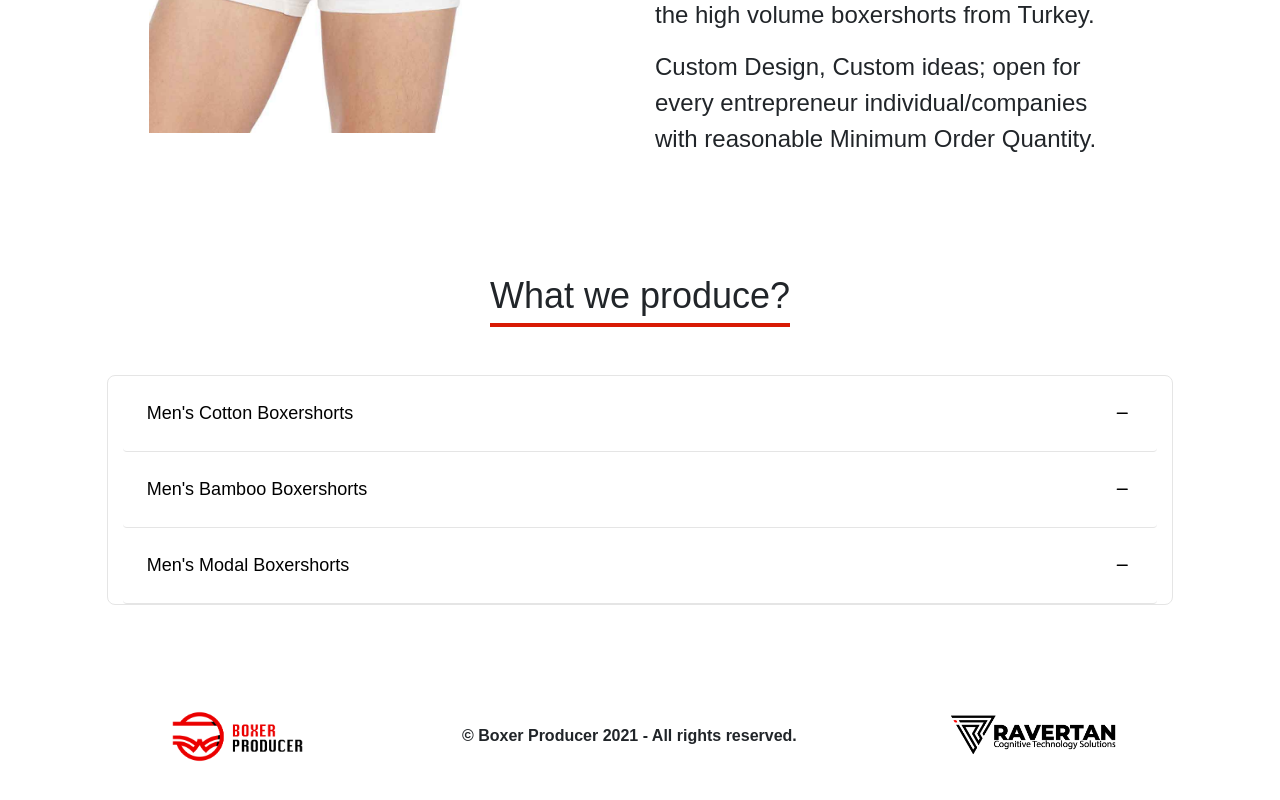
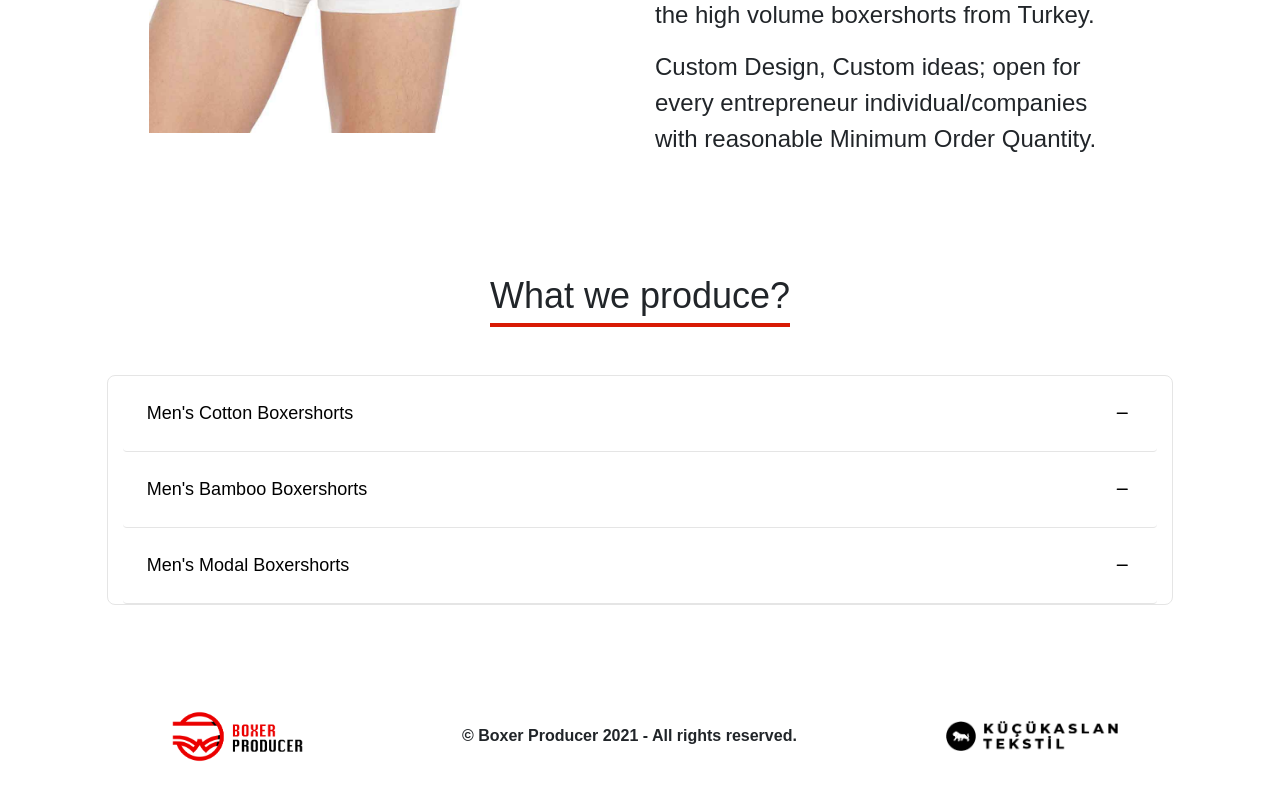
Before and after one commit to Sezer-dev/Boxer-Producer, a Nuxt app: page / in a window 1280 px wide. Shown: the part 1795-2595 px from the top of the page. Built offline with nearby package versions, Linux system fonts and the light colour scheme.

Commit message:
Changed footer logo and it's external link

```diff
--- a/components/Footer.vue
+++ b/components/Footer.vue
@@ -12,11 +12,11 @@
         </p>
       </div>
       <div>
-        <a href="https://ravertan.com">
+        <a href="https://kucukaslantekstil.com/">
           <img
-            class="ravertan-logo"
-            src="~/assets/images/ravertan-logo.png"
-            alt="ravertan logo"
+            class="kucukaslantekstil-logo"
+            src="~/assets/images/kucukaslan-master.png"
+            alt="kucukaslantekstil logo"
           />
         </a>
       </div>
@@ -29,8 +29,8 @@ export default {}
 </script>
 
 <style scoped>
-.ravertan-logo {
-  height: 71px;
-  width: auto;
+.kucukaslantekstil-logo {
+  height: auto;
+  width: 172px;
 }
 </style>
```
Also changed, not shown: assets/images/kucukaslan-master.png (added).
